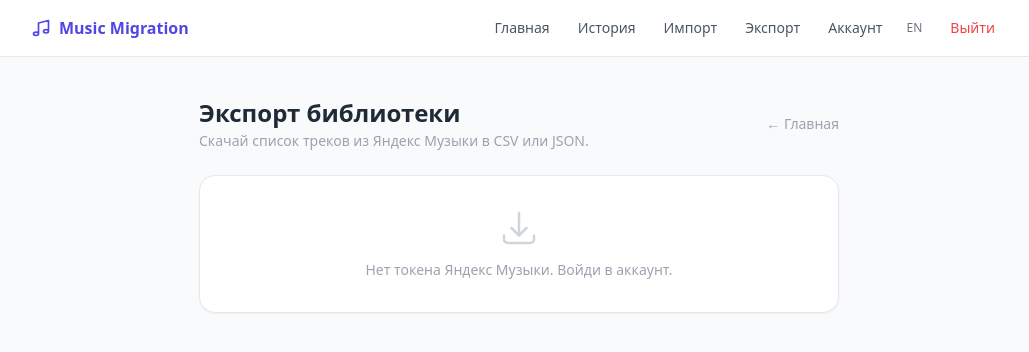
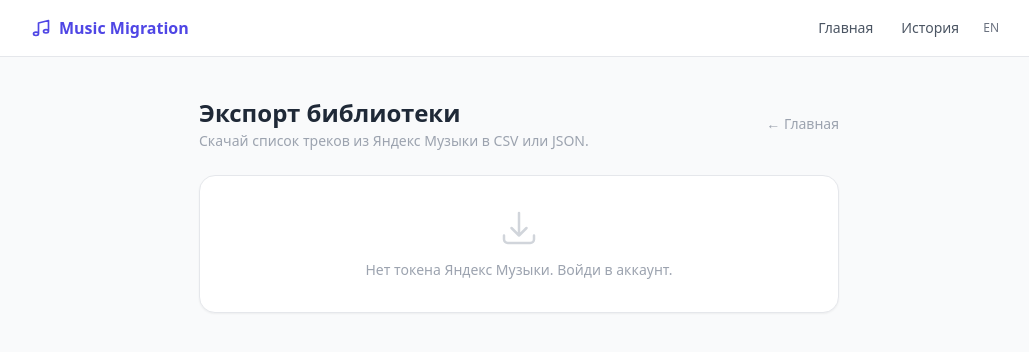
Before and after one commit to BarracudaMVP/Music-Migration, a FastAPI app: page /export in a window 1280 px wide. Shown: the top 352 px of the page, without its empty margins (121-1150 px from the left). Run offline with FastAPI, Linux system fonts and the light colour scheme; the visitor is signed in with stand-in values (Sample User, id 1); parts of the project's set-up code (start-up, migrations or seed data) failed here and were passed over; some libraries are stand-ins or nearby versions.

Commit message:
feat(MM-60): simplify web nav — remove import/export/account/logout links
Import, export, account and logout pages still work via direct URL,
but are hidden from navigation until MM-49 redesign.

Co-Authored-By: Claude Sonnet 4.6 <noreply@anthropic.com>

```diff
--- a/api/templates/base.html
+++ b/api/templates/base.html
@@ -52,9 +52,6 @@
       <div class="hidden sm:flex items-center gap-1 text-sm">
         <a href="/"       class="px-3 py-1.5 rounded-lg text-gray-600 hover:bg-gray-100 hover:text-indigo-600 transition">{{ t('nav_home') }}</a>
         <a href="/history" class="px-3 py-1.5 rounded-lg text-gray-600 hover:bg-gray-100 hover:text-indigo-600 transition">{{ t('nav_history') }}</a>
-        <a href="/import"  class="px-3 py-1.5 rounded-lg text-gray-600 hover:bg-gray-100 hover:text-indigo-600 transition">{{ t('nav_import') }}</a>
-        <a href="/export"  class="px-3 py-1.5 rounded-lg text-gray-600 hover:bg-gray-100 hover:text-indigo-600 transition">{{ t('nav_export') }}</a>
-        <a href="/auth"    class="px-3 py-1.5 rounded-lg text-gray-600 hover:bg-gray-100 hover:text-indigo-600 transition">{{ t('nav_account') }}</a>
         <!-- Language switcher -->
         {% if lang == 'en' %}
         <a href="/set-lang?lang=ru&next={{ request.url.path }}"
@@ -63,12 +60,6 @@
         <a href="/set-lang?lang=en&next={{ request.url.path }}"
            class="px-2 py-1 rounded-lg text-xs text-gray-500 hover:bg-gray-100 transition font-medium">EN</a>
         {% endif %}
-        <form method="post" action="/auth/logout" class="inline ml-1">
-          <button type="submit"
-            class="px-3 py-1.5 rounded-lg text-red-500 hover:bg-red-50 hover:text-red-700 transition text-sm">
-            {{ t('nav_logout') }}
-          </button>
-        </form>
       </div>
 
       <!-- Hamburger -->
@@ -84,19 +75,11 @@
     <div id="mobile-menu" class="sm:hidden border-t border-gray-100 bg-white px-4 py-2 space-y-1 text-sm">
       <a href="/"        class="block px-3 py-2 rounded-lg text-gray-700 hover:bg-gray-100">{{ t('nav_home') }}</a>
       <a href="/history" class="block px-3 py-2 rounded-lg text-gray-700 hover:bg-gray-100">{{ t('nav_history') }}</a>
-      <a href="/import"  class="block px-3 py-2 rounded-lg text-gray-700 hover:bg-gray-100">{{ t('nav_import') }}</a>
-      <a href="/export"  class="block px-3 py-2 rounded-lg text-gray-700 hover:bg-gray-100">{{ t('nav_export') }}</a>
-      <a href="/auth"    class="block px-3 py-2 rounded-lg text-gray-700 hover:bg-gray-100">{{ t('nav_account') }}</a>
       {% if lang == 'en' %}
       <a href="/set-lang?lang=ru&next={{ request.url.path }}" class="block px-3 py-2 rounded-lg text-gray-500 hover:bg-gray-100 text-xs font-medium">RU</a>
       {% else %}
       <a href="/set-lang?lang=en&next={{ request.url.path }}" class="block px-3 py-2 rounded-lg text-gray-500 hover:bg-gray-100 text-xs font-medium">EN</a>
       {% endif %}
-      <form method="post" action="/auth/logout">
-        <button type="submit" class="w-full text-left px-3 py-2 rounded-lg text-red-500 hover:bg-red-50">
-          {{ t('nav_logout') }}
-        </button>
-      </form>
     </div>
   </nav>
 
```
Also changed, not shown: PLAN.md (+13 -0 lines).
